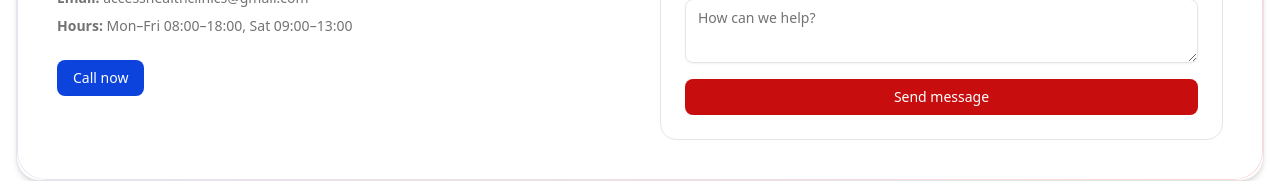
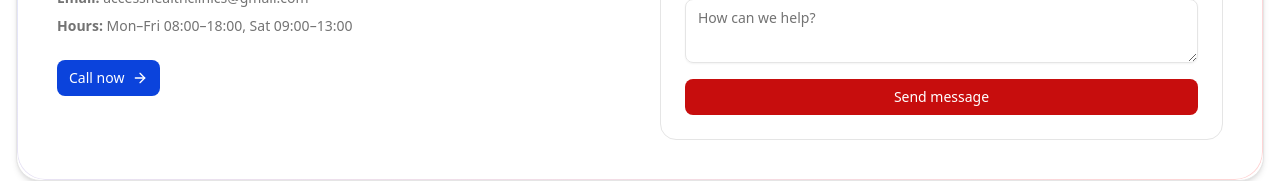
Before and after one commit to liquid-dre/accesshealth, a Next.js app: page /contact in a window 1280 px wide. Shown: the part 404-585 px from the top of the page. Built offline with nearby package versions, Linux system fonts and the light colour scheme; no server answers.

Commit message:
style: View all resources button

```diff
--- a/components/hero/contact-cta.tsx
+++ b/components/hero/contact-cta.tsx
@@ -1,6 +1,7 @@
 // components/home/contact-cta.tsx
 import { ContactForm } from "@/components/forms/contact-form";
 import { Button } from "@/components/ui/button";
+import { ArrowRight } from "lucide-react";
 
 export function ContactCTA() {
 	return (
@@ -35,6 +36,7 @@ export function ContactCTA() {
 							<div className="mt-6">
 								<Button className="btn-pill bg-[color:var(--brand-blue)] text-white hover:bg-[color:var(--brand-blue)]/90">
 									Call now
+									<ArrowRight/>
 								</Button>
 							</div>
 						</div>
--- a/components/resources/EducationalHighlight.tsx
+++ b/components/resources/EducationalHighlight.tsx
@@ -40,7 +40,7 @@ export function EducationalHighlight({
 				</a>
 			</Card>
 			{showViewAll && (
-				<Button asChild>
+				<Button asChild className="hover:scale-115 hover:bg-red-600 dark:hover:text-white dark:bg-[#A2D8F5] dark:hover:bg-red-600">
 					<a href="/resources">View All Resources</a>
 				</Button>
 			)}
```
